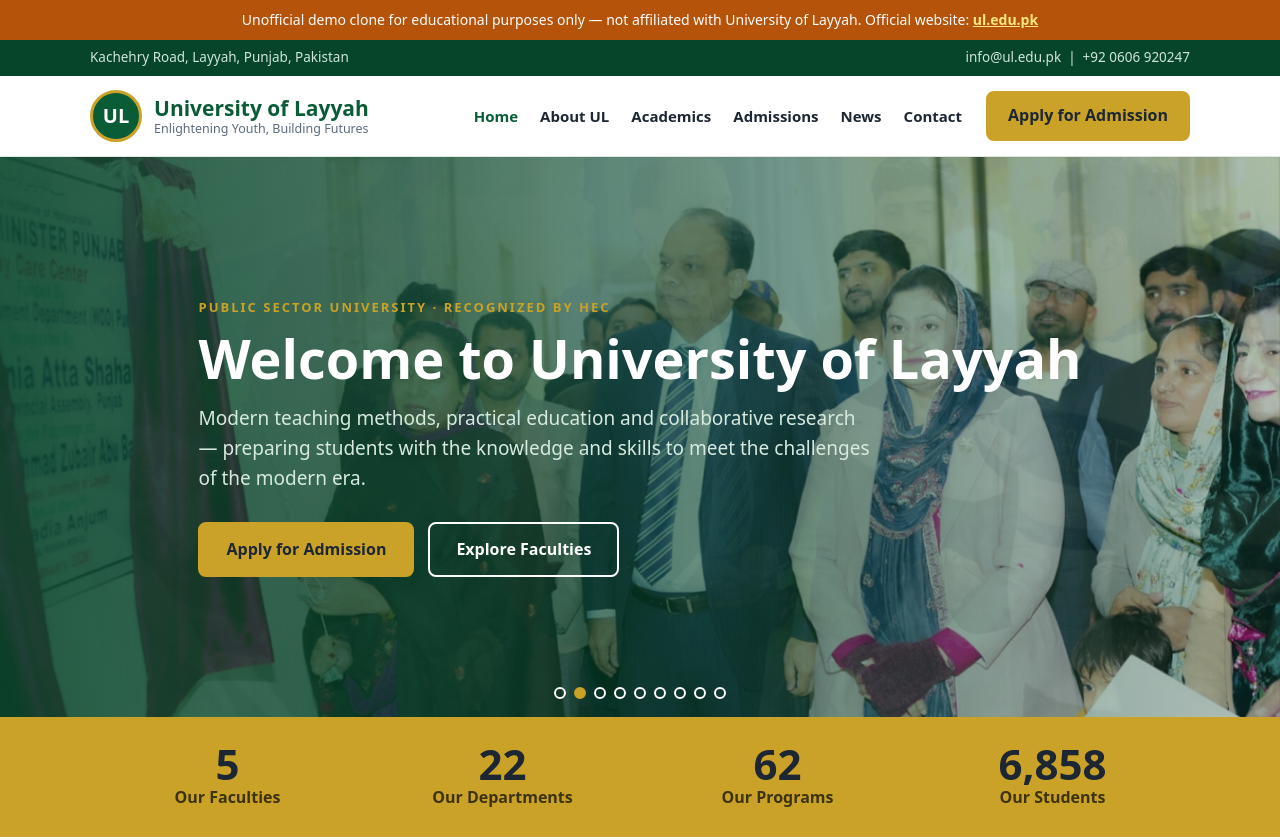
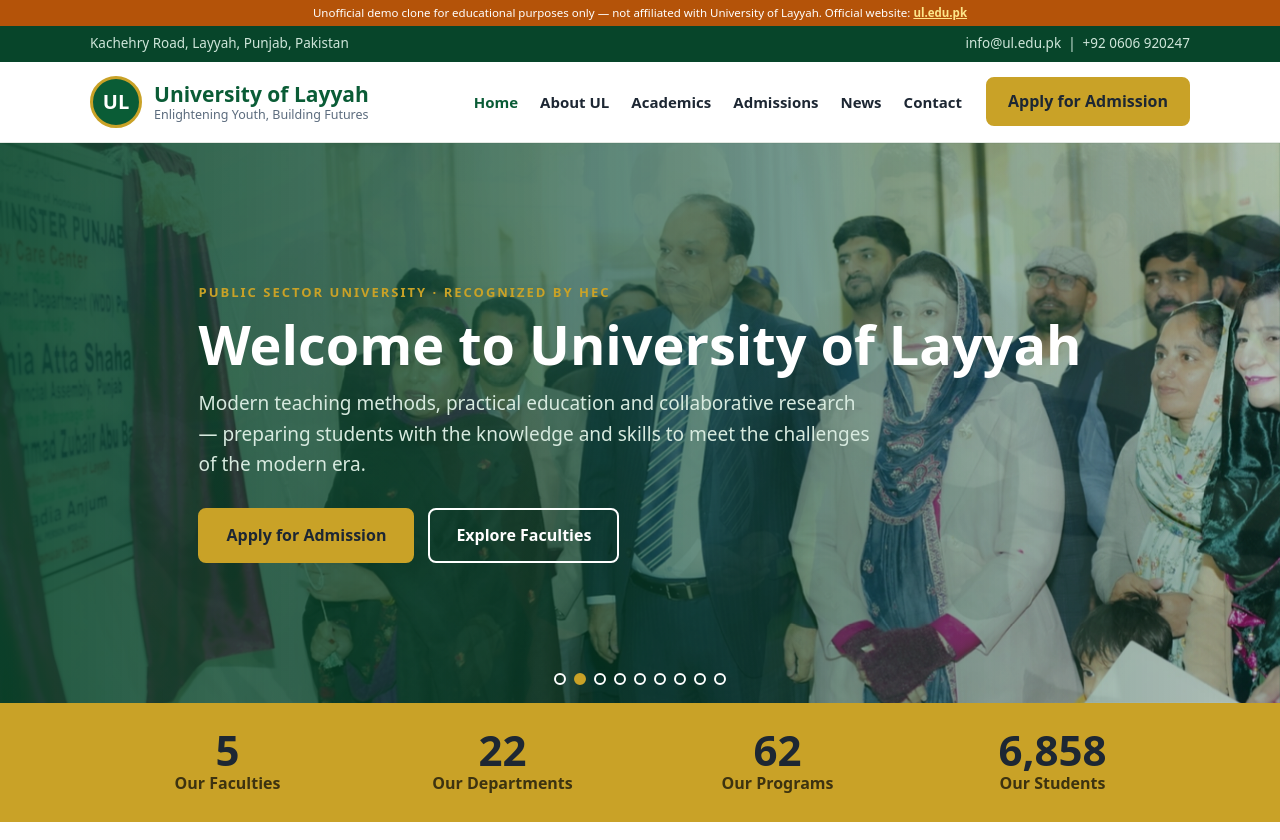
Before and after one commit to fouzkhan-dev/uol-clone, a plain HTML site: page index.html in a window 1280 px wide. Shown: the top 840 px of the page. Drawn offline with Linux system fonts and the light colour scheme.

Commit message:
Make demo disclaimer strip compact (smaller size, keeps design clean)

```diff
--- a/styles.css
+++ b/styles.css
@@ -8,8 +8,8 @@
 a{color:inherit}
 .wrap{max-width:1140px;margin:0 auto;padding:0 20px}
 
-/* Demo disclaimer — must stay visible */
-.demo-strip{background:#b45309;color:#fff;text-align:center;font-size:14px;padding:9px 14px}
+/* Demo disclaimer — must stay visible, kept compact so it doesn't spoil the design */
+.demo-strip{background:#b45309;color:#fff;text-align:center;font-size:11.5px;padding:5px 10px;line-height:1.4}
 .demo-strip a{color:#fde68a;font-weight:700}
 
 .topbar{background:var(--green-d);color:#cfe6da;font-size:13.5px}
```
